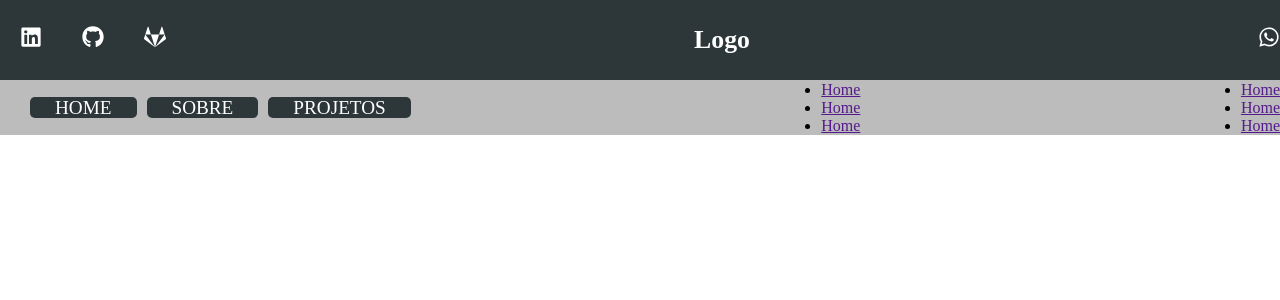
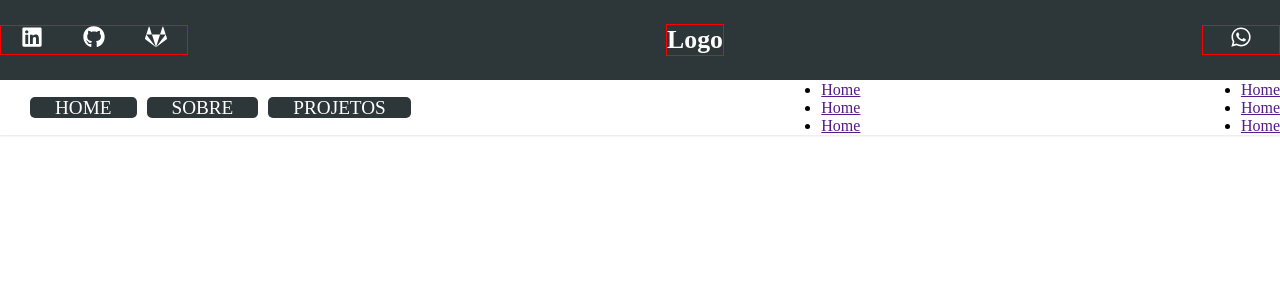
Before and after one commit to MarceloALMoreira/porfolio-react, a React (Vite) app in the folder porfolio/: page /sobre in a window 1280 px wide. Shown: the top 300 px of the page. Built offline with nearby package versions, Linux system fonts and the light colour scheme.

Commit message:
fix menu e header edit layout @media query

```diff
--- a/porfolio/src/components/Manu/Menu.module.scss
+++ b/porfolio/src/components/Manu/Menu.module.scss
@@ -7,6 +7,8 @@
     background-color: #2d373a;
     box-shadow: rgba(0, 0, 0, 0.1) 0px 1px 2px 0px;
     display: flex;
+    flex-wrap: wrap;
+    flex-grow: 1;
     height: 80px;
     justify-content: space-between;
 }
@@ -15,11 +17,16 @@
     align-self: center;
     color: white;
     font-size: 22px;
+    border: 1px solid red;
 }
 
 .menu__icons {
     display: flex;
     list-style: none;
+}
+
+.icon__zap {
+    padding: 0px 27px;
 }
 
 .navs__list {
@@ -32,3 +39,14 @@
     font-size: 22px;
     text-decoration: none;
 }
+
+@media (max-width: 520px) {
+    .icon__zap {
+        display: none;
+    }
+
+    .menu__icons {
+        display: none;
+        border: none;
+    }
+}
--- a/porfolio/src/components/Manu/index.tsx
+++ b/porfolio/src/components/Manu/index.tsx
@@ -29,7 +29,7 @@ const Menu = () => {
                     <h3>Logo</h3>
                 </div>
                 <div className={styles.menu__item}>
-                    <div>
+                    <div className={styles.icon__zap}>
                         <FaWhatsapp />
                     </div>
                 </div>
--- a/porfolio/src/components/Nav_menu/Navs.module.scss
+++ b/porfolio/src/components/Nav_menu/Navs.module.scss
@@ -4,7 +4,8 @@
 }
 
 .navs__container {
-    background-color: #bcbcbc;
+    background-color: #ffffff;
+    box-shadow: rgba(0, 0, 0, 0.1) 0px 1px 2px 0px;
     display: flex;
     height: 55px;
     justify-content: space-between;
@@ -12,6 +13,7 @@
 
 .navs__item {
     align-self: center;
+    flex-wrap: wrap;
     text-decoration: none;
 }
 
```
